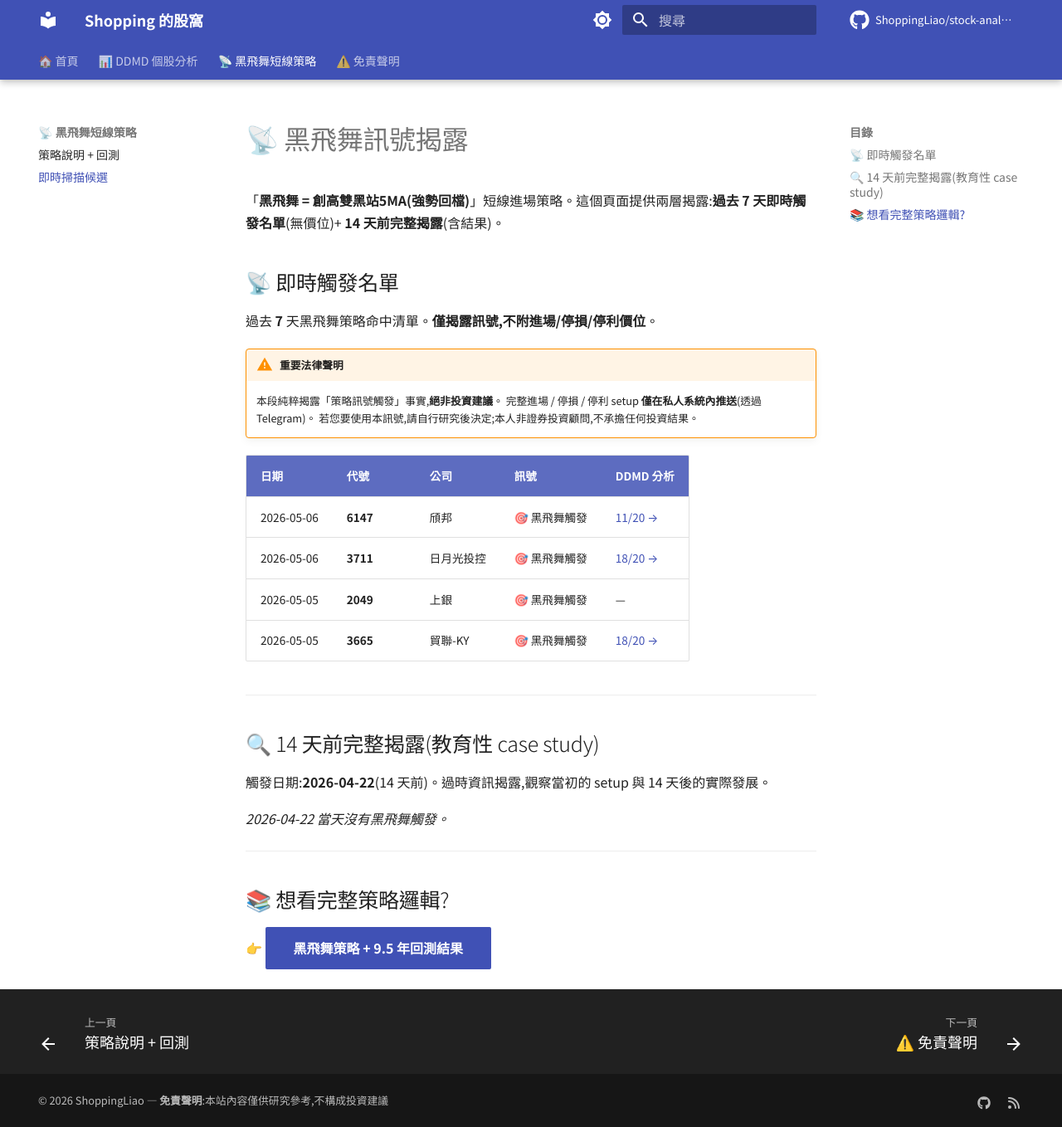
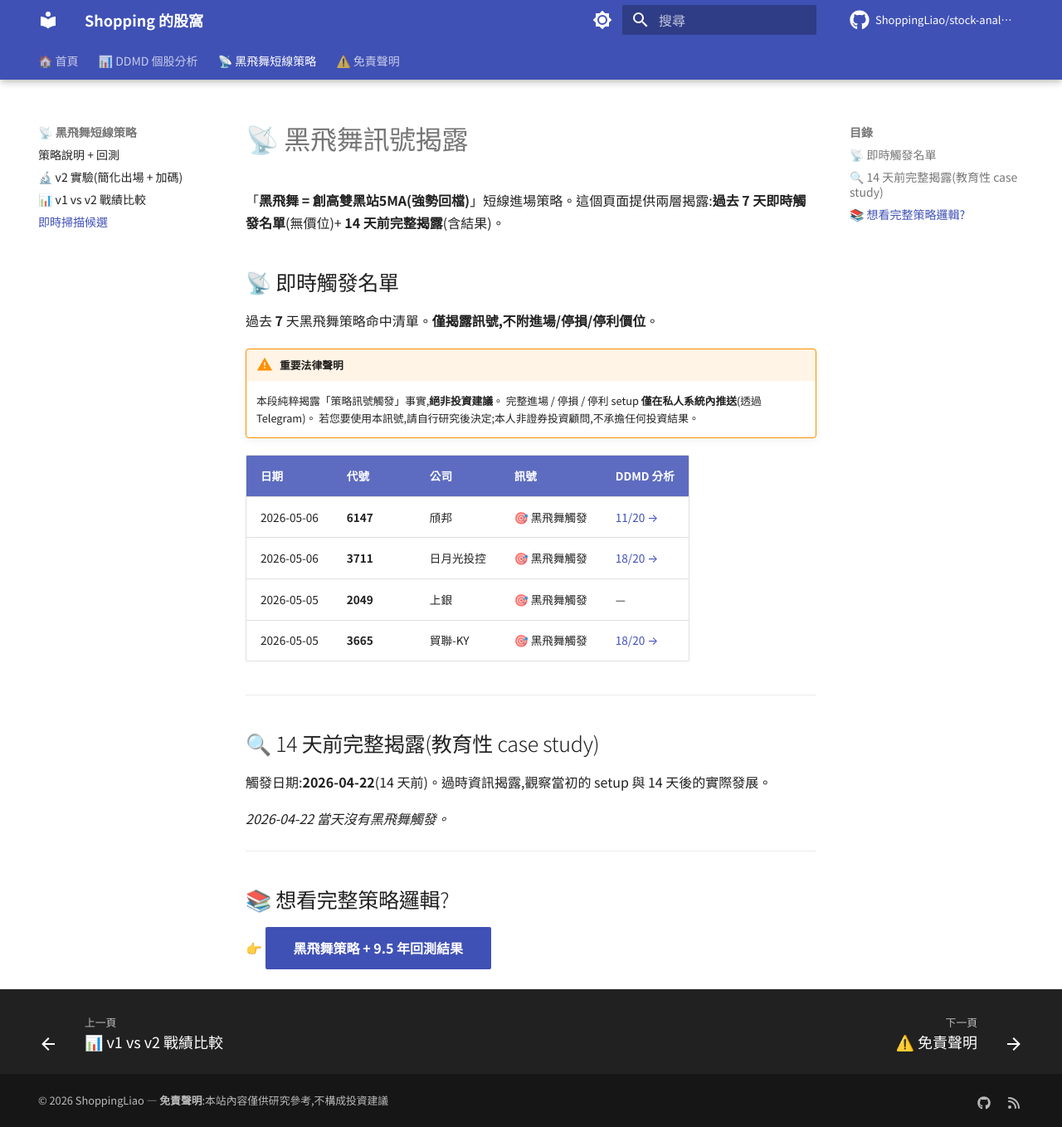
Before and after one commit to ShoppingLiao/stock-analysis-public, an MkDocs documentation site: the page built from docs/signals.md, in a window 1280 px wide and 1358 px high. Shown: the whole window at 83% size. Built offline with MkDocs 1.6.1 and Material for MkDocs 9.7.7, drawn with Linux system fonts in a browser that asks for light colours; comment, search, counter and statistics services are not loaded; part of the change alters nothing that is shown.

Commit message:
feat: 加 v2 策略對比(simplified exit + 加碼)實驗結果
新增兩頁 + nav:
- docs/about/strategy_v2.md - v2 兩個版本(simplified exit + adds)的規則 + 失敗分析
- docs/about/strategy_compare.md - 三版完整戰績對比表
- mkdocs.yml nav 加兩頁入口

新增 4 張對比圖(都用 TW 慣例配色):
- v2_compare_summary.png  - 5 個核心指標 bar chart
- v2_compare_returns.png  - 三版報酬分布 overlay
- v2_compare_yearly.png   - 三版逐年期望值 line chart
- v2_compare_cumsum.png   - 三版累積簡單加總

關鍵結論:
- v1 dynamic 期望值 +1.20%(最佳)
- v2-exit 簡化出場 +0.95%(輸 21%)
- v2-adds 加碼版 -0.59%(期望值轉負)

「好直覺被回測打臉」的 case study — improvement.md 的設計適合人類酌情執行,但無差別量化下反而失敗。

````diff
--- /dev/null
+++ b/docs/about/strategy_compare.md
@@ -0,0 +1,125 @@
+# 📊 黑飛舞策略版本戰績比較
+
+跨版本回測對比,**同樣 7359 筆 trigger 樣本**(9.5 年全市場 / 2052 檔),只改出場+加碼邏輯。
+
+---
+
+## ⭐ 核心結論
+
+| 版本 | 期望值/筆 | 對比 v1 | 結論 |
+|---|---|---|---|
+| **v1 dynamic**(現行) | **+1.20%** | — | 🥇 量化最佳 |
+| v2-exit(簡化出場) | +0.95% | -21% | ⚠️ 反而較差 |
+| v2-adds(簡化+加碼) | -0.59% | -149% | ❌ 期望值轉負 |
+
+**結論:v1 是冠軍,v2 兩版皆敗**。詳見 [v2 策略說明](strategy_v2.md) 的失敗原因分析。
+
+---
+
+## 完整指標對比
+
+![三版核心指標 bar chart](../assets/backtest/v2_compare_summary.png)
+
+| 指標 | v1 dynamic | v2-exit | v2-adds |
+|---|---|---|---|
+| 總 trigger | 7359 | 7359 | 7359 |
+| 勝 | 2398 | 2095 | 1207 |
+| 敗 | 4885 | 5125 | 6076 |
+| 觀察期未結 | 76 | 105 | 63 |
+| **勝率** | **32.6%** | **28.5%** | **16.4%** |
+| **平均獲利** | **+9.48%** | **+9.29%** | **+9.09%** |
+| **平均虧損** | **-2.81%** | **-2.38%** | **-2.50%** |
+| **每筆期望值** | **+1.20%** | **+0.95%** | **-0.59%** |
+| 平均持有 | 6.4 天 | 4.8 天 | 3.9 天 |
+| 平均 MFE | +26.55% | +26.55% | +26.55% |
+| 平均 MAE | -13.01% | -13.01% | -13.01% |
+
+> 三版的 MFE / MAE 完全一致(因為 trigger 樣本相同,只是出場邏輯不同)— 可驗證對比公平。
+
+---
+
+## 📈 各版本報酬分布
+
+![三版報酬分布 overlay](../assets/backtest/v2_compare_returns.png)
+
+> **三版分布形狀很像,但 v2 中位數略左移**(更多 -3% ~ -5% 小虧)。
+> 右尾(大贏單 +30% 以上)v2 略少,因為早被「跌破 5MA」洗掉。
+
+---
+
+## 📅 逐年期望值對比
+
+![三版逐年期望值](../assets/backtest/v2_compare_yearly.png)
+
+> 大部分年份 v1 > v2-exit > v2-adds。**僅 2022 熊市三版差不多差**(-1.5% 上下)— 那年所有策略都吃虧。
+
+---
+
+## 💰 累積簡單加總(策略整體獲利能力)
+
+![三版累積加總](../assets/backtest/v2_compare_cumsum.png)
+
+> 每筆 % 直接相加(非複利)看「策略整體吐多少 alpha」。
+> v1 累積 ~9000% / v2-exit ~7000% / v2-adds ~-4000% — **v2-adds 跑 9 年實際是賠錢**。
+
+---
+
+## 🚪 各版本出場原因分布
+
+### v1 dynamic
+```
+Stage A 觸及停損(兩日低-5檔)    4200  (57%)
+Stage B 收盤跌破 5MA            1613  (22%)
+Stage D 從高點回檔 12%           893  (12%)
+Stage C 從高點回檔 7%            302  ( 4%)
+Stage C 收盤跌破 5MA            275  ( 4%)
+觀察期內未出場                  76  ( 1%)
+```
+
+### v2-exit
+```
+v2 早段(<10%)跌 5MA             6187  (84%) ← 被 5MA 洗單比例極高
+v2 大段(>15%)回 16%              652  ( 9%)
+v2 中段(10-15%)跌 5MA           397  ( 5%)
+觀察期內未出場                  105  ( 1%)
+v2 中段(10-15%)回 13%            18  ( 0%)
+```
+
+### v2-adds
+```
+v2-adds 早段 跌 5MA (加 0x)     3456  (47%)
+v2-adds 早段 跌 5MA (加 1x)     1725  (23%) ← 加碼後立刻被洗
+v2-adds 早段 跌 5MA (加 2x)     1453  (20%) ← 加滿後也被洗
+v2-adds 大段 回 16% (加 2x)      370  ( 5%)
+v2-adds 中段 跌 5MA (加 2x)      231  ( 3%)
+觀察期內未出場 (加 2x)           63  ( 1%)
+```
+
+> **3178 筆「加碼後早段跌 5MA」**(=43%)— 等於把賺 +5% 的單變成 -2.5% 損失。加碼反而成了「**反向洗單機器**」。
+
+---
+
+## 🤔 解讀:為什麼 improvement.md 的「好直覺」回測會輸?
+
+詳見 [v2 策略說明](strategy_v2.md) 的「為什麼 v2 反而差?」章節。
+
+簡短版:**人類交易的優勢在「酌情判斷」**(挑強勢股、看大盤、看籌碼酌情加碼)。把這些判斷拿掉,只留「機械規則」, **寬規則 = 更多 noise 通過篩選 = 期望值降**。
+
+---
+
+## 🔭 後續實驗方向
+
+如果要再試改革,可考慮:
+
+| 方向 | 假設 |
+|---|---|
+| 加「大盤環境 filter」 | 空頭時不進場,可能讓 v2 在多頭年表現更好 |
+| 加「trigger 強度評分」 | 只取最強 30% trigger,過濾無效訊號 |
+| 加碼條件加嚴 | 改成 +5% 才能加(現在 > 0% 就可),減少加碼後立刻被洗 |
+| 不加碼只改出場 | v2-exit 已測試 — 仍輸 v1 |
+| **回到 v1 + 改進 trigger** | 從進場品質下手而非出場規則 |
+
+---
+
+[👈 看 v1 完整策略](strategy.md){ .md-button .md-button--primary }
+[🔬 v2 詳細失敗分析](strategy_v2.md){ .md-button }
--- /dev/null
+++ b/docs/about/strategy_v2.md
@@ -0,0 +1,140 @@
+# 🔬 黑飛舞 v2 — 簡化出場 + 加碼策略
+
+> **這頁記錄一次「好直覺被回測打臉」的實驗。** 我們嘗試把出場規則簡化、加上「賺錢加碼」邏輯,結果反而比 v1 差。
+> 完整對比數字見 [v1 vs v2 戰績比較](strategy_compare.md)。
+
+---
+
+## 為什麼要做 v2?
+
+v1 dynamic 出場策略雖然回測穩定(33% 勝率、+1.20% 期望值),但對「執行」有 3 個痛點:
+
+1. **規則複雜**:四段式停利規則對人類即時判斷負擔大
+2. **緊停損頻繁觸發**:Stage A「兩日低 -5 檔」(~ -3-5%)很容易在盤中波動就被掃出場
+3. **沒有加碼機制**:賺錢的單最多賺 +12-16%(Stage D 規則),沒辦法「讓利潤奔跑」放大
+
+`improvement.md` 是個人交易筆記,提出兩個簡化方向:
+
+- **簡化出場**:三段(早段跌 5MA / 中段回 10-15% / 大段回 12-20%),拿掉緊停損
+- **動態加碼**:賺錢的單突破前高 → 倍增部位
+
+直覺上這兩個都會提升期望值。**回測結果出乎意料**。
+
+---
+
+## v2 兩個版本的具體規則
+
+### v2-exit:簡化出場
+
+| 階段 | 觸發條件 | 出場規則 |
+|---|---|---|
+| **早段** | peak < +10% | 收盤跌破 5MA → 出場(無 fixed % 停損)|
+| **中段** | +10% ≤ peak < +15% | 跌破 5MA **或** 從 peak 回 13% → 出場 |
+| **大段** | peak ≥ +15% | 從 peak 回 16% → 出場(不看 5MA)|
+
+對比 v1 dynamic 的差異:
+
+- ❌ 拿掉 Stage A 緊停損(兩日低 -5 檔)→ 改靠 5MA trail
+- 中段回檔放寬:7% → **13%**
+- 大段回檔放寬:12% → **16%**
+
+理論預期:loss case 略深(因為沒緊停損)、win case 大很多(讓利潤奔跑)。
+
+### v2-adds:v2-exit + 動態加碼
+
+進場後每天檢查加碼條件:
+- 收盤 > 「上次加碼以來最高 close」(突破前高)
+- 整體浮盈 > 0%(只加賺錢的單)
+- **最多 2 次,每次部位倍增**(1 → 2 → 4 → 8 units)
+
+出場規則同 v2-exit。出場時所有 units 一起按平均成本算總報酬。
+
+理論預期:大段飆股加碼放大獲利,期望值大幅提升。
+
+---
+
+## 📊 回測結果(同 7359 筆 trigger,9.5 年全市場)
+
+![三版核心指標對比](../assets/backtest/v2_compare_summary.png)
+
+| 指標 | v1 dynamic | **v2-exit** | **v2-adds** |
+|---|---|---|---|
+| 勝率 | **32.6%** | 28.5% | **16.4%** ⚠️ |
+| 平均獲利 | +9.48% | +9.29% | +9.09% |
+| 平均虧損 | -2.81% | -2.38% | -2.50% |
+| **期望值/筆** | **+1.20%** | +0.95% | **-0.59%** ⚠️ |
+| 平均持有 | 6.4 天 | 4.8 天 | 3.9 天 |
+
+### 報酬分布 overlay
+
+![三版報酬分布](../assets/backtest/v2_compare_returns.png)
+
+> v2-exit / v2-adds 的分布跟 v1 形狀很像,但中位數左移(更多 -3% ~ -5% 小虧),右尾沒明顯放大。
+
+### 累積簡單加總
+
+![三版累積報酬加總](../assets/backtest/v2_compare_cumsum.png)
+
+> 9 年下來 v1 累積最高、v2-adds 接近水平甚至下行。
+
+---
+
+## 🤯 為什麼 v2 反而差?
+
+### v2-exit:5MA trail 在早段太敏感
+
+v2 拿掉緊停損後,改用「跌破 5MA 出場」當早段保護。**但 5MA 在進場後第 1-3 天非常容易被波動掃過去** — 很多明明後面會起來的 case 在第 2 天就被掃出場了。
+
+**出場原因分布**:
+- v2-exit 「早段跌 5MA」**佔 84%**(6187 / 7359)
+- v1 「Stage A 緊停損」只佔 57%(4200 / 7359)
+
+雖然 5MA trail 看起來「更聰明」,**實際上比兩日低 -5 檔還更早出場**。
+
+### v2-adds:加碼觸發 = 出場觸發 — 反向洗單效應
+
+v2-adds 的加碼條件是「突破前高 + 浮盈 > 0」。但加碼後,**平均成本被往上拉**(因為新加的成本是當下高價),這讓出場條件「跌破 5MA」更容易觸發。
+
+**出場原因分布**:
+- v2-adds 「早段跌 5MA(加 1x)」 1725 筆
+- v2-adds 「早段跌 5MA(加 2x)」 1453 筆 — **加完最多後立刻被掃出場**!
+- 大段(>15%)只佔 5%(370 筆)
+
+加碼把「賺 +5%」的單變成「等等再回測突破」, 結果常常在加完後遇到回檔被洗。**更頻繁的進場 = 更多的滑價成本 + 更多被洗機率**。
+
+### 平均持有天數縮短的訊號
+
+v1 6.4 天 → v2-exit 4.8 天 → v2-adds 3.9 天。**持有期越短 = 「奔跑空間」越小**。改革本來想「讓利潤奔跑」,實際上反而提早了出場。
+
+---
+
+## 結論:**好直覺 ≠ 好量化**
+
+`improvement.md` 描述的策略**不是錯的** — 它對「人類執行」的場景:
+- 人會主觀挑強勢股、跳過弱勢
+- 人會看大盤環境、空頭不進場
+- 人會酌情加碼 / 不加碼
+
+這些「酌情判斷」是人類交易的核心優勢。**但在「無差別 trigger 全市場跑」的量化模式下,這些優勢消失了**。
+
+剩下的就是:**寬規則 = 更多筆數通過量化篩選 = 更多 noise = 期望值降**。
+
+### 這次實驗的價值
+
+1. ✅ **v1 不是運氣** — 它的「緊停損 + 多 stage」對量化來說是合理的設計
+2. ✅ **改革要有具體假設** — 「我覺得這樣會更好」不夠,必須驗證
+3. ✅ **個人化策略 vs 全市場策略** — 同樣的規則,場景不同結果不同
+4. ⚠️ **負向結果也是結果** — 至少省下實際操作 v2 才發現失敗的學費
+
+### 下一步可能的改進方向
+
+如果未來要再試 v2,建議方向:
+- **加大盤環境 filter**(空頭時不進場)
+- **加 trigger 強度評分**(只取最強的 30%,不是全進)
+- **加碼條件加嚴**(等浮盈 > +5% 才允許,不是 > 0%)
+- **不加碼,只改出場**(可能比加碼版好)
+
+---
+
+[👈 看 v1 完整策略](strategy.md){ .md-button .md-button--primary }
+[📊 v1 vs v2 完整戰績比較](strategy_compare.md){ .md-button }
--- a/mkdocs.yml
+++ b/mkdocs.yml
@@ -59,6 +59,8 @@ nav:
     - 評分標準: about/scoring.md
   - 📡 黑飛舞短線策略:
     - 策略說明 + 回測: about/strategy.md
+    - 🔬 v2 實驗(簡化出場 + 加碼): about/strategy_v2.md
+    - 📊 v1 vs v2 戰績比較: about/strategy_compare.md
     - 即時掃描候選: signals.md
   - ⚠️ 免責聲明: disclaimer.md
 
````
Also changed, not shown: docs/assets/backtest/v2_compare_cumsum.png (added), docs/assets/backtest/v2_compare_returns.png (added), docs/assets/backtest/v2_compare_summary.png (added), docs/assets/backtest/v2_compare_yearly.png (added).
